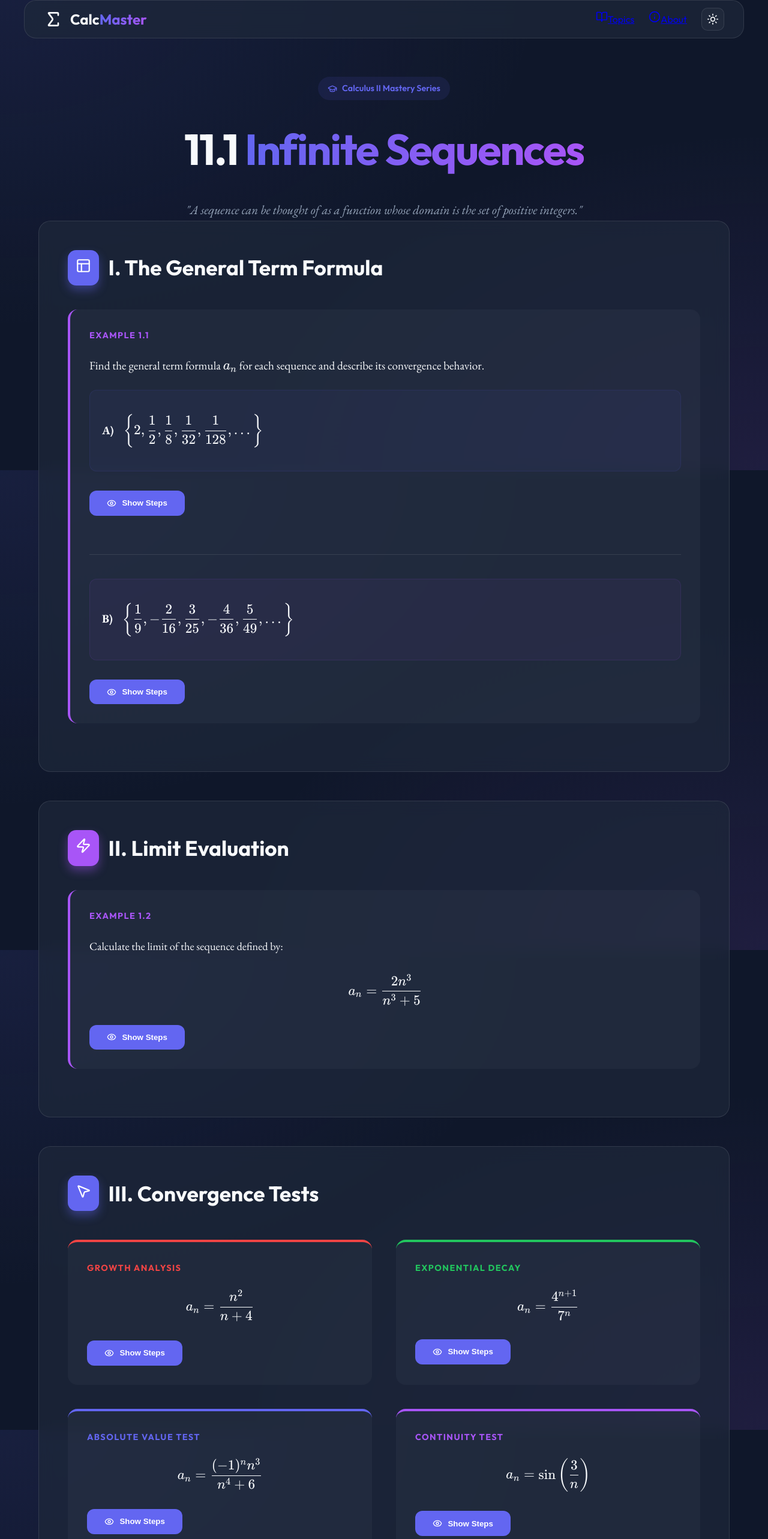
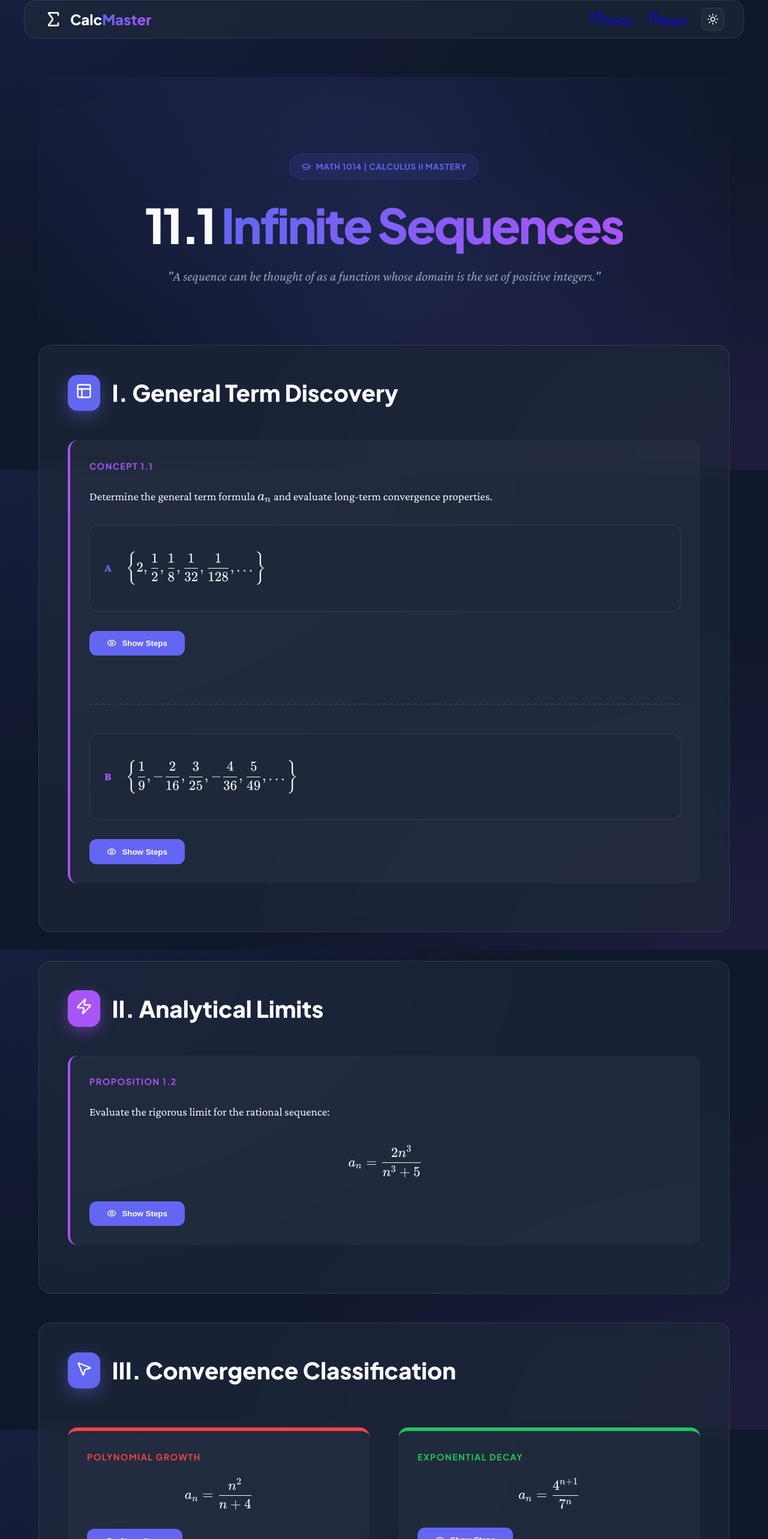
Before and after one commit to parsaabbasian/MATH-1014, a React (Vite) app: page / in a window 1280 px wide. Shown: the part 16-2582 px from the top of the page at 60% size. Built offline with nearby package versions, Linux system fonts and the light colour scheme.

Commit message:
Official MATH 1014 branding and enhanced premium header design

```diff
--- a/src/index.css
+++ b/src/index.css
@@ -1,5 +1,5 @@
-@import url('https://fonts.googleapis.com/css2?family=Outfit:wght@300;400;500;600;700&display=swap');
-@import url('https://fonts.googleapis.com/css2?family=EB+Garamond:ital,wght@0,400..800;1,400..800&display=swap');
+@import url('https://fonts.googleapis.com/css2?family=Plus+Jakarta+Sans:ital,wght@0,200..800;1,200..800&display=swap');
+@import url('https://fonts.googleapis.com/css2?family=Crimson+Pro:ital,wght@0,200..900;1,200..900&display=swap');
 @import url('https://cdn.jsdelivr.net/npm/katex@0.16.8/dist/katex.min.css');
 
 :root {
@@ -9,8 +9,8 @@
   --success: #22c55e;
   --error: #ef4444;
 
-  --font-sans: 'Outfit', system-ui, -apple-system, sans-serif;
-  --font-serif: 'EB Garamond', serif;
+  --font-sans: 'Plus Jakarta Sans', system-ui, -apple-system, sans-serif;
+  --font-serif: 'Crimson Pro', serif;
 
   /* Default Dark Theme */
   --bg: #0f172a;
@@ -216,3 +216,62 @@ h3 {
     padding: 1.5rem;
   }
 }
+
+.hero-header {
+  position: relative;
+  padding: 8rem 0 6rem;
+  display: flex;
+  flex-direction: column;
+  align-items: center;
+  overflow: hidden;
+}
+
+.hero-badge {
+  display: inline-flex;
+  align-items: center;
+  gap: 0.5rem;
+  background: rgba(99, 102, 241, 0.1);
+  padding: 0.6rem 1.2rem;
+  border-radius: 100px;
+  color: var(--primary);
+  font-weight: 700;
+  font-size: 0.85rem;
+  text-transform: uppercase;
+  letter-spacing: 0.05em;
+  margin-bottom: 2rem;
+  border: 1px solid rgba(99, 102, 241, 0.2);
+  backdrop-filter: blur(4px);
+}
+
+.hero-title {
+  font-size: clamp(3rem, 8vw, 5rem);
+  font-weight: 900;
+  line-height: 1.1;
+  letter-spacing: -0.04em;
+  margin-bottom: 1.5rem;
+  text-align: center;
+  max-width: 900px;
+}
+
+.hero-description {
+  color: var(--text-muted);
+  font-size: 1.4rem;
+  max-width: 750px;
+  line-height: 1.6;
+  font-family: var(--font-serif);
+  font-style: italic;
+  margin: 0 auto;
+}
+
+.hero-glow {
+  position: absolute;
+  top: 50%;
+  left: 50%;
+  transform: translate(-50%, -50%);
+  width: 150%;
+  height: 150%;
+  background: radial-gradient(circle at center, var(--primary-glow) 0%, transparent 70%);
+  z-index: -1;
+  opacity: 0.4;
+  pointer-events: none;
+}
--- a/src/pages/Home.jsx
+++ b/src/pages/Home.jsx
@@ -2,7 +2,7 @@ import React from 'react';
 import { motion } from 'framer-motion';
 import MathBlock from '../components/MathBlock';
 import StepByStep from '../components/StepByStep';
-import { MousePointer2, Zap, Layout, Sparkles, GraduationCap } from 'lucide-react';
+import { MousePointer2, Zap, Layout, GraduationCap } from 'lucide-react';
 
 const Home = () => {
     const containerVariants = {
@@ -29,66 +29,68 @@ const Home = () => {
             initial="hidden"
             animate="visible"
         >
-            <header className="hero-header" style={{ textAlign: 'center' }}>
-                <div className="hero-bg" />
-                <motion.div variants={itemVariants} style={{ display: 'inline-flex', alignItems: 'center', gap: '0.5rem', background: 'rgba(99, 102, 241, 0.1)', padding: '0.5rem 1rem', borderRadius: '20px', color: 'var(--primary)', fontWeight: '600', fontSize: '0.9rem', marginBottom: '1.5rem', fontFamily: 'var(--font-sans)' }}>
+            <header className="hero-header">
+                <div className="hero-glow" />
+                <motion.div variants={itemVariants} className="hero-badge">
                     <GraduationCap size={16} />
-                    <span>Calculus II Mastery Series</span>
+                    <span>MATH 1014 | Calculus II Mastery</span>
                 </motion.div>
-                <motion.h1 variants={itemVariants} style={{ fontSize: '4.5rem', marginBottom: '1.5rem', fontWeight: '800', letterSpacing: '-0.03em', fontFamily: 'var(--font-sans)' }}>
+                <motion.h1 variants={itemVariants} className="hero-title">
                     11.1 <span className="text-gradient">Infinite Sequences</span>
                 </motion.h1>
-                <motion.p variants={itemVariants} style={{ color: 'var(--text-muted)', fontSize: '1.3rem', maxWidth: '800px', margin: '0 auto', lineHeight: '1.8', fontFamily: 'var(--font-serif)', fontStyle: 'italic' }}>
+                <motion.p variants={itemVariants} className="hero-description">
                     "A sequence can be thought of as a function whose domain is the set of positive integers."
                 </motion.p>
             </header>
 
             {/* Part 1: Finding a formula */}
             <motion.section variants={itemVariants} className="section-card glass-card">
-                <div style={{ display: 'flex', alignItems: 'center', gap: '1rem', marginBottom: '2.5rem' }}>
-                    <div style={{ background: 'var(--primary)', padding: '0.8rem', borderRadius: '14px', boxShadow: '0 8px 16px var(--primary-glow)' }}>
-                        <Layout style={{ color: 'white' }} size={26} />
+                <div style={{ display: 'flex', alignItems: 'center', gap: '1.25rem', marginBottom: '3rem' }}>
+                    <div style={{ background: 'var(--primary)', padding: '0.8rem', borderRadius: '16px', boxShadow: '0 8px 24px var(--primary-glow)' }}>
+                        <Layout style={{ color: 'white' }} size={28} />
                     </div>
-                    <h2 style={{ fontSize: '2.2rem', fontWeight: '700', fontFamily: 'var(--font-sans)' }}>I. The General Term Formula</h2>
+                    <h2 style={{ fontSize: '2.4rem', fontWeight: '800' }}>I. General Term Discovery</h2>
                 </div>
 
                 <div className="example-box">
-                    <div className="example-title">Example 1.1</div>
-                    <p style={{ marginBottom: '1.5rem' }}>Find the general term formula <MathBlock math="a_n" inline /> for each sequence and describe its convergence behavior.</p>
+                    <div className="example-title">Concept 1.1</div>
+                    <p style={{ marginBottom: '2rem' }}>Determine the general term formula <MathBlock math="a_n" inline /> and evaluate long-term convergence properties.</p>
 
-                    <div style={{ marginTop: '1.5rem' }}>
-                        <div style={{ display: 'flex', alignItems: 'center', gap: '1rem', background: 'rgba(99, 102, 241, 0.05)', padding: '1.25rem', borderRadius: '12px', border: '1px solid rgba(99, 102, 241, 0.1)' }}>
-                            <span style={{ fontWeight: 'bold' }}>A)</span> <MathBlock math="\left\{ 2, \frac{1}{2}, \frac{1}{8}, \frac{1}{32}, \frac{1}{128}, \dots \right\}" block />
+                    <div style={{ marginTop: '2rem' }}>
+                        <div style={{ display: 'flex', alignItems: 'center', gap: '1.5rem', background: 'var(--surface)', padding: '1.5rem', borderRadius: '16px', border: '1px solid var(--border)' }}>
+                            <span style={{ fontWeight: '900', color: 'var(--primary)' }}>A</span>
+                            <MathBlock math="\left\{ 2, \frac{1}{2}, \frac{1}{8}, \frac{1}{32}, \frac{1}{128}, \dots \right\}" block />
                         </div>
 
                         <StepByStep steps={[
-                            <p>Observe the ratio between consecutive terms: <MathBlock math="\frac{a_{n+1}}{a_n} = \frac{\frac{1}{2}}{2} = \frac{1}{4}" inline />.</p>,
-                            <p>Identify this as a <strong>geometric sequence</strong> with initial term <MathBlock math="a_1 = 2" inline /> and common ratio <MathBlock math="r = \frac{1}{4}" inline />.</p>,
+                            <p>Identify the common ratio by comparing terms: <MathBlock math="\frac{a_{n+1}}{a_n} = \frac{1/2}{2} = \frac{1}{4}" inline />.</p>,
+                            <p>This is a <strong>Geometric Sequence</strong> with initial term <MathBlock math="a_1 = 2" inline /> and ratio <MathBlock math="r = \frac{1}{4}" inline />.</p>,
                             <div>
-                                <p>Construct the general formula using <MathBlock math="a_n = a_1 r^{n-1}" inline />:</p>
+                                <p>Apply the general formula <MathBlock math="a_n = a_1 r^{n-1}" inline />:</p>
                                 <MathBlock math="a_n = 2\left(\frac{1}{4}\right)^{n-1}" block />
                             </div>,
-                            <div style={{ background: 'rgba(34, 197, 94, 0.1)', padding: '1.25rem', borderRadius: '12px', borderLeft: '4px solid var(--success)', marginTop: '1rem' }}>
-                                <span style={{ color: 'var(--success)', fontWeight: 'bold' }}>Behavior:</span> Since <MathBlock math="\left| r \right| < 1" inline />, the terms approach zero.
+                            <div style={{ background: 'rgba(34, 197, 94, 0.1)', padding: '1.5rem', borderRadius: '16px', borderLeft: '5px solid var(--success)', marginTop: '1.5rem' }}>
+                                <span style={{ color: 'var(--success)', fontWeight: '800' }}>Asymptotics:</span> Since <MathBlock math="\left| r \right| < 1" inline />, the sequence decays.
                                 <MathBlock math="\lim_{n \to \infty} a_n = 0 \implies \text{Convergent}" block />
                             </div>
                         ]} />
                     </div>
 
-                    <div style={{ marginTop: '4rem', paddingTop: '2.5rem', borderTop: '1px solid var(--border)' }}>
-                        <div style={{ display: 'flex', alignItems: 'center', gap: '1rem', background: 'rgba(168, 85, 247, 0.05)', padding: '1.25rem', borderRadius: '12px', border: '1px solid rgba(168, 85, 247, 0.1)' }}>
-                            <span style={{ fontWeight: 'bold' }}>B)</span> <MathBlock math="\left\{ \frac{1}{9}, -\frac{2}{16}, \frac{3}{25}, -\frac{4}{36}, \frac{5}{49}, \dots \right\}" block />
+                    <div style={{ marginTop: '5rem', paddingTop: '3rem', borderTop: '2px dashed var(--border)' }}>
+                        <div style={{ display: 'flex', alignItems: 'center', gap: '1.5rem', background: 'var(--surface)', padding: '1.5rem', borderRadius: '16px', border: '1px solid var(--border)' }}>
+                            <span style={{ fontWeight: '900', color: 'var(--secondary)' }}>B</span>
+                            <MathBlock math="\left\{ \frac{1}{9}, -\frac{2}{16}, \frac{3}{25}, -\frac{4}{36}, \frac{5}{49}, \dots \right\}" block />
                         </div>
 
                         <StepByStep steps={[
-                            <p>Analyze the components: Numerators follow <MathBlock math="n" inline />, Denominators follow <MathBlock math="(n+2)^2" inline />.</p>,
-                            <p>Account for the alternating signs starting with positive: <MathBlock math="(-1)^{n+1}" inline />.</p>,
+                            <p>Observe independent patterns: Numerators are simply <MathBlock math="n" inline />, while denominators grow as <MathBlock math="(n+2)^2" inline />.</p>,
+                            <p>The sequence alternates signs starting with positive, requiring the factor <MathBlock math="(-1)^{n+1}" inline />.</p>,
                             <div>
-                                <p>Synthesize the general term:</p>
+                                <p>Synthesize the explicit formula:</p>
                                 <MathBlock math="a_n = (-1)^{n+1} \frac{n}{(n+2)^2}" block />
                             </div>,
-                            <div style={{ background: 'rgba(34, 197, 94, 0.1)', padding: '1.25rem', borderRadius: '12px', borderLeft: '4px solid var(--success)', marginTop: '1rem' }}>
-                                <span style={{ color: 'var(--success)', fontWeight: 'bold' }}>Behavior:</span> The alternating values oscillate but their magnitude vanishes.
+                            <div style={{ background: 'rgba(34, 197, 94, 0.1)', padding: '1.5rem', borderRadius: '16px', borderLeft: '5px solid var(--success)', marginTop: '1.5rem' }}>
+                                <span style={{ color: 'var(--success)', fontWeight: '800' }}>Stability Analysis:</span> The magnitude vanishes as the denominator outpaces the numerator.
                                 <MathBlock math="\lim_{n \to \infty} \left| a_n \right| = \lim_{n \to \infty} \frac{n}{n^2+4n+4} = 0 \implies \text{Convergent}" block />
                             </div>
                         ]} />
@@ -98,94 +100,96 @@ const Home = () => {
 
             {/* Part 2: Finding a limit */}
             <motion.section variants={itemVariants} className="section-card glass-card">
-                <div style={{ display: 'flex', alignItems: 'center', gap: '1rem', marginBottom: '2.5rem' }}>
-                    <div style={{ background: 'var(--secondary)', padding: '0.8rem', borderRadius: '14px', boxShadow: '0 8px 16px rgba(168, 85, 247, 0.4)' }}>
-                        <Zap style={{ color: 'white' }} size={26} />
+                <div style={{ display: 'flex', alignItems: 'center', gap: '1.25rem', marginBottom: '3rem' }}>
+                    <div style={{ background: 'var(--secondary)', padding: '0.8rem', borderRadius: '16px', boxShadow: '0 8px 24px rgba(168, 85, 247, 0.4)' }}>
+                        <Zap style={{ color: 'white' }} size={28} />
                     </div>
-                    <h2 style={{ fontSize: '2.2rem', fontWeight: '700', fontFamily: 'var(--font-sans)' }}>II. Limit Evaluation</h2>
+                    <h2 style={{ fontSize: '2.4rem', fontWeight: '800' }}>II. Analytical Limits</h2>
                 </div>
 
                 <div className="example-box">
-                    <div className="example-title">Example 1.2</div>
-                    <p style={{ fontSize: '1.15rem', marginBottom: '2rem' }}>Calculate the limit of the sequence defined by:</p>
-                    <div style={{ marginBottom: '2rem' }}>
+                    <div className="example-title">Proposition 1.2</div>
+                    <p style={{ fontSize: '1.2rem', marginBottom: '2.5rem' }}>Evaluate the rigorous limit for the rational sequence:</p>
+                    <div style={{ marginBottom: '2.5rem' }}>
                         <MathBlock math="a_n = \frac{2n^3}{n^3 + 5}" block />
                     </div>
 
                     <StepByStep steps={[
-                        <p>Divide numerator and denominator by the dominant term <MathBlock math="n^3" inline />:</p>,
-                        <MathBlock math="a_n = \frac{\frac{2n^3}{n^3}}{\frac{n^3}{n^3} + \frac{5}{n^3}} = \frac{2}{1 + \frac{5}{n^3}}" block />,
-                        <p>Apply the limit laws. Since <MathBlock math="\lim_{n \to \infty} \frac{c}{n^p} = 0" inline /> for <MathBlock math="p > 0" inline />:</p>,
+                        <p>Divide through by the dominant term in the denominator, <MathBlock math="n^3" inline />:</p>,
+                        <MathBlock math="a_n = \frac{2}{1 + \frac{5}{n^3}}" block />,
+                        <p>Utilize the fundamental limit law: <MathBlock math="\lim_{n \to \infty} \frac{k}{n^p} = 0" inline /> for <MathBlock math="p > 0" inline />.</p>,
                         <MathBlock math="\lim_{n \to \infty} a_n = \frac{2}{1 + 0} = 2" block />,
-                        <div style={{ background: 'rgba(34, 197, 94, 0.1)', padding: '1rem', borderRadius: '10px', color: 'var(--success)', fontWeight: 'bold' }}>Result: The sequence converges to 2.</div>
+                        <div style={{ background: 'var(--success)', color: 'white', padding: '1rem', borderRadius: '12px', fontWeight: 'bold', textAlign: 'center' }}>
+                            Conclusion: The sequence converges to the limit $L = 2$.
+                        </div>
                     ]} />
                 </div>
             </motion.section>
 
             {/* Part 3: Determine convergence */}
             <motion.section variants={itemVariants} className="section-card glass-card">
-                <div style={{ display: 'flex', alignItems: 'center', gap: '1rem', marginBottom: '3rem' }}>
-                    <div style={{ background: 'var(--primary)', padding: '0.8rem', borderRadius: '14px', boxShadow: '0 8px 16px var(--primary-glow)' }}>
-                        <MousePointer2 style={{ color: 'white' }} size={26} />
+                <div style={{ display: 'flex', alignItems: 'center', gap: '1.25rem', marginBottom: '4rem' }}>
+                    <div style={{ background: 'var(--primary)', padding: '0.8rem', borderRadius: '16px', boxShadow: '0 8px 24px var(--primary-glow)' }}>
+                        <MousePointer2 style={{ color: 'white' }} size={28} />
                     </div>
-                    <h2 style={{ fontSize: '2.2rem', fontWeight: '700', fontFamily: 'var(--font-sans)' }}>III. Convergence Tests</h2>
+                    <h2 style={{ fontSize: '2.4rem', fontWeight: '800' }}>III. Convergence Classification</h2>
                 </div>
 
-                <div style={{ display: 'grid', gridTemplateColumns: 'repeat(auto-fit, minmax(400px, 1fr))', gap: '2.5rem' }}>
-                    {/* Test 1 */}
-                    <div className="example-box" style={{ margin: 0, borderTop: '4px solid var(--error)', borderLeft: 'none' }}>
-                        <div className="example-title" style={{ color: 'var(--error)' }}>Growth Analysis</div>
+                <div style={{ display: 'grid', gridTemplateColumns: 'repeat(auto-fit, minmax(450px, 1fr))', gap: '3rem' }}>
+                    {/* Growth */}
+                    <div className="example-box" style={{ margin: 0, borderTop: '6px solid var(--error)', borderLeft: 'none' }}>
+                        <div className="example-title" style={{ color: 'var(--error)' }}>Polynomial Growth</div>
                         <MathBlock math="a_n = \frac{n^2}{n + 4}" block />
                         <StepByStep steps={[
-                            <p>Simplify by division: <MathBlock math="a_n = \frac{n}{1 + \frac{4}{n}}" inline />.</p>,
-                            <p>Observe the behavior as <MathBlock math="n \to \infty" inline />: Numerator <MathBlock math="\to \infty" inline /> while denominator <MathBlock math="\to 1" inline />.</p>,
+                            <p>Rewrite via division: <MathBlock math="a_n = \frac{n}{1 + \frac{4}{n}}" inline />.</p>,
+                            <p>The numerator grows unboundedly while the denominator approaches unity.</p>,
                             <MathBlock math="\lim_{n \to \infty} a_n = \infty" block />,
-                            <div style={{ color: 'var(--error)', fontWeight: '800', textAlign: 'center', fontSize: '1.2rem', letterSpacing: '2px' }}>DIVERGENT</div>
+                            <div style={{ color: 'var(--error)', fontWeight: '900', textAlign: 'center', fontSize: '1.4rem', border: '2px solid var(--error)', padding: '0.5rem', borderRadius: '10px' }}>DIVERGENT</div>
                         ]} />
                     </div>
 
-                    {/* Test 2 */}
-                    <div className="example-box" style={{ margin: 0, borderTop: '4px solid var(--success)', borderLeft: 'none' }}>
+                    {/* Exponential */}
+                    <div className="example-box" style={{ margin: 0, borderTop: '6px solid var(--success)', borderLeft: 'none' }}>
                         <div className="example-title" style={{ color: 'var(--success)' }}>Exponential Decay</div>
                         <MathBlock math="a_n = \frac{4^{n+1}}{7^n}" block />
                         <StepByStep steps={[
-                            <p>Rewrite as a standard geometric form: <MathBlock math="a_n = 4 \cdot \left(\frac{4}{7}\right)^n" inline />.</p>,
-                            <p>Note that the base <MathBlock math="\left| \frac{4}{7} \right| < 1" inline />, implying a vanishing limit.</p>,
+                            <p>Express in geometric form: <MathBlock math="a_n = 4 \cdot \left(\frac{4}{7}\right)^n" inline />.</p>,
+                            <p>Since the base <MathBlock math="\left| 4/7 \right| < 1" inline />, the geometric series property holds.</p>,
                             <MathBlock math="\lim_{n \to \infty} a_n = 4 \cdot 0 = 0" block />,
-                            <div style={{ color: 'var(--success)', fontWeight: '800', textAlign: 'center', fontSize: '1.2rem', letterSpacing: '2px' }}>CONVERGENT</div>
+                            <div style={{ color: 'var(--success)', fontWeight: '900', textAlign: 'center', fontSize: '1.4rem', border: '2px solid var(--success)', padding: '0.5rem', borderRadius: '10px' }}>CONVERGENT</div>
                         ]} />
                     </div>
 
-                    {/* Test 3 */}
-                    <div className="example-box" style={{ margin: 0, borderTop: '4px solid var(--primary)', borderLeft: 'none' }}>
-                        <div className="example-title" style={{ color: 'var(--primary)' }}>Absolute Value Test</div>
+                    {/* Abs Val */}
+                    <div className="example-box" style={{ margin: 0, borderTop: '6px solid var(--primary)', borderLeft: 'none' }}>
+                        <div className="example-title" style={{ color: 'var(--primary)' }}>Absolute Value Theorem</div>
                         <MathBlock math="a_n = \frac{(-1)^n n^3}{n^4 + 6}" block />
                         <StepByStep steps={[
-                            <p>Consider the absolute sequence: <MathBlock math="\left| a_n \right| = \frac{n^3}{n^4+6}" inline />.</p>,
-                            <p>Using leading coefficients: <MathBlock math="\lim_{n \to \infty} \frac{n^3}{n^4} = \lim_{n \to \infty} \frac{1}{n} = 0" inline />.</p>,
-                            <p>By the Theorem: If <MathBlock math="\lim_{n \to \infty} \left| a_n \right| = 0" inline />, then <MathBlock math="\lim_{n \to \infty} a_n = 0" inline />.</p>,
-                            <div style={{ color: 'var(--success)', fontWeight: '800', textAlign: 'center' }}>CONVERGENT TO 0</div>
+                            <p>Evaluate the absolute limit: <MathBlock math="\left| a_n \right| = \frac{n^3}{n^4+6}" inline />.</p>,
+                            <p>As <MathBlock math="n \to \infty" inline />, the degree of the denominator dominates.</p>,
+                            <p>Recall: If <MathBlock math="\lim \left| a_n \right| = 0" inline />, then <MathBlock math="\lim a_n = 0" inline />.</p>,
+                            <div style={{ color: 'var(--primary)', fontWeight: '900', textAlign: 'center' }}>CONVERGES TO 0</div>
                         ]} />
                     </div>
 
-                    {/* Test 4 */}
-                    <div className="example-box" style={{ margin: 0, borderTop: '4px solid var(--secondary)', borderLeft: 'none' }}>
-                        <div className="example-title" style={{ color: 'var(--secondary)' }}>Continuity Test</div>
+                    {/* Continuity */}
+                    <div className="example-box" style={{ margin: 0, borderTop: '6px solid var(--secondary)', borderLeft: 'none' }}>
+                        <div className="example-title" style={{ color: 'var(--secondary)' }}>Continuity Principle</div>
                         <MathBlock math="a_n = \sin\left(\frac{3}{n}\right)" block />
                         <StepByStep steps={[
-                            <p>Evaluate the inner limit first: <MathBlock math="\lim_{n \to \infty} \frac{3}{n} = 0" inline />.</p>,
-                            <p>Since sine is continuous at 0, we can evaluate the function at the limit.</p>,
+                            <p>Input analysis: <MathBlock math="\lim_{n \to \infty} \frac{3}{n} = 0" inline />.</p>,
+                            <p>Due to the continuity of the sine function at the origin:</p>,
                             <MathBlock math="\lim_{n \to \infty} \sin\left(\frac{3}{n}\right) = \sin(0) = 0" block />,
-                            <div style={{ color: 'var(--success)', fontWeight: '800', textAlign: 'center' }}>CONVERGENT</div>
+                            <div style={{ color: 'var(--secondary)', fontWeight: '900', textAlign: 'center' }}>CONVERGENT</div>
                         ]} />
                     </div>
                 </div>
             </motion.section>
 
-            <footer style={{ marginTop: '8rem', textAlign: 'center', padding: '4rem 2rem', borderTop: '1px solid var(--border)', background: 'rgba(255,255,255,0.01)' }}>
-                <p style={{ color: 'var(--text)', fontWeight: '600', marginBottom: '0.5rem', fontFamily: 'var(--font-sans)' }}>CalcMaster Academic Series</p>
-                <p style={{ color: 'var(--text-muted)', fontSize: '0.95rem', fontFamily: 'var(--font-serif)', fontStyle: 'italic' }}>
-                    "Mathematics is the most beautiful and most powerful creation of the human spirit." — Stefan Banach
+            <footer style={{ marginTop: '10rem', textAlign: 'center', padding: '6rem 2rem', borderTop: '1px solid var(--border)', background: 'var(--surface)' }}>
+                <p style={{ color: 'var(--text)', fontWeight: '800', fontSize: '1.2rem', marginBottom: '0.75rem' }}>MATH 1014: Calculus II</p>
+                <p style={{ color: 'var(--text-muted)', fontSize: '1.1rem', fontFamily: 'var(--font-serif)', fontStyle: 'italic', maxWidth: '600px', margin: '0 auto' }}>
+                    "The laws of nature are but the mathematical thoughts of God." — Johannes Kepler
                 </p>
             </footer>
         </motion.div>
```
